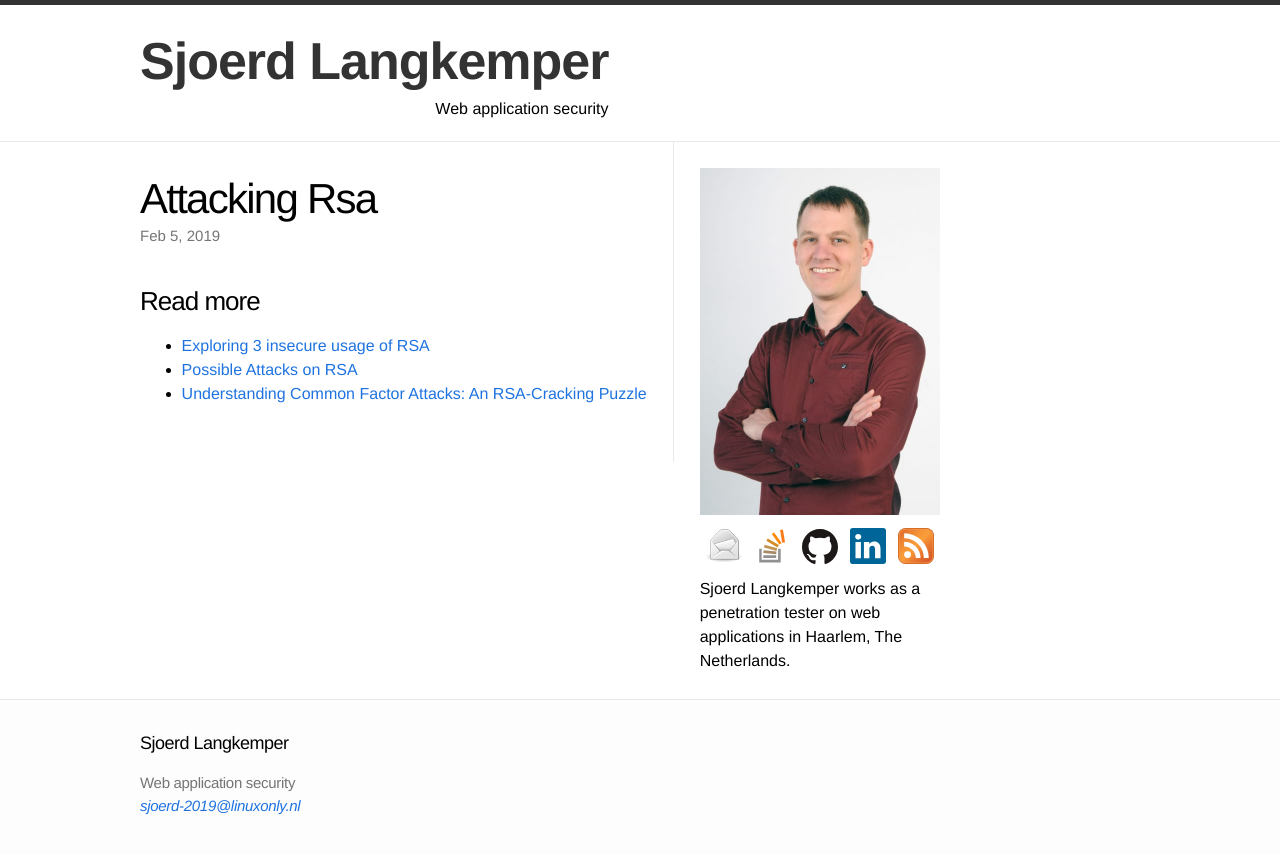
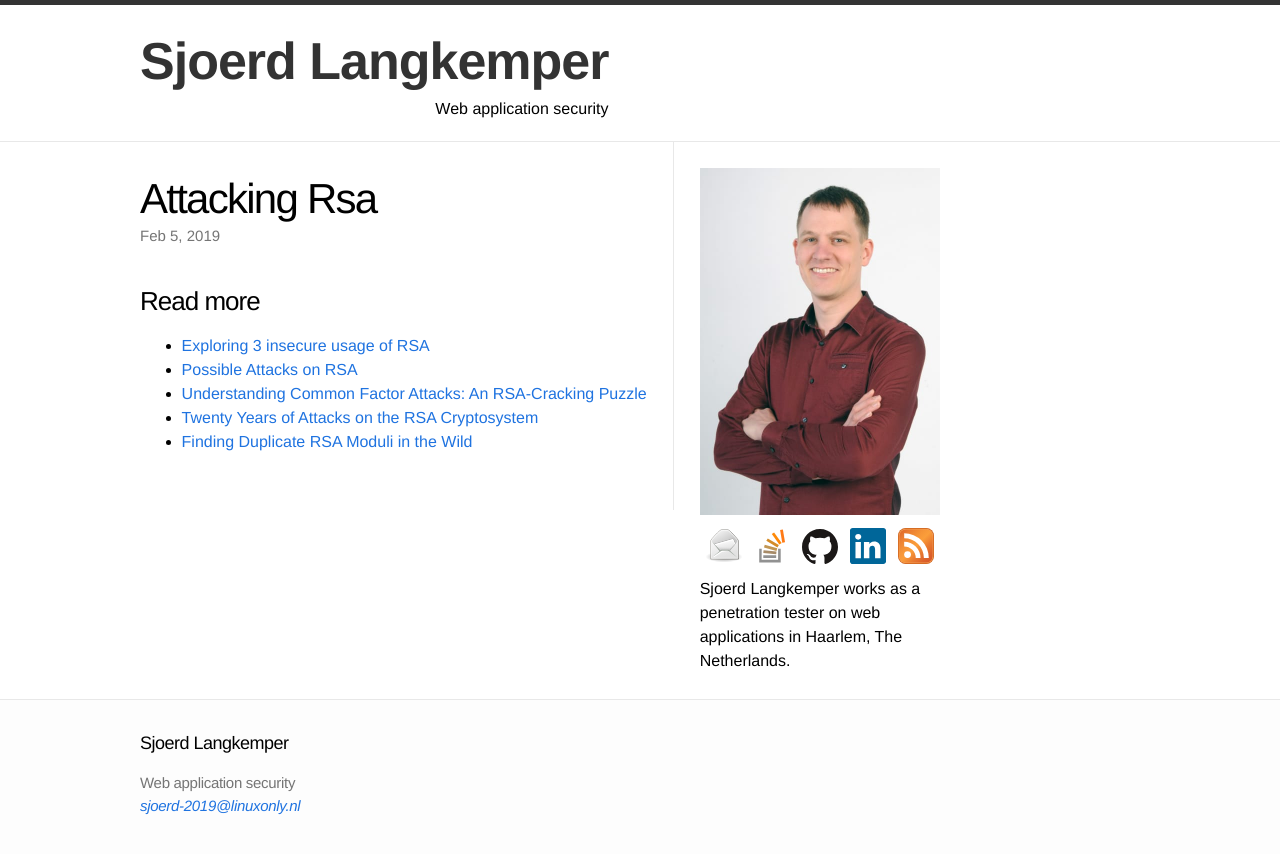
Before and after one commit to Sjord/Sjord.github.io, a Jekyll site: the page built from _posts/2019-02-05-attacking-rsa.md, in a window 1280 px wide. Shown: the top 854 px of the page. Built offline with Jekyll 4.4.1, drawn with Linux system fonts in a browser that asks for light colours; our own code applies the rules of GitHub Pages for plain Markdown files.

Commit message:
Add some more links

```diff
--- a/_posts/2019-02-05-attacking-rsa.md
+++ b/_posts/2019-02-05-attacking-rsa.md
@@ -6,3 +6,5 @@
 * [Exploring 3 insecure usage of RSA](https://www.quaxio.com/exploring_three_weaknesses_in_rsa/)
 * [Possible Attacks on RSA](http://www.members.tripod.com/irish_ronan/rsa/attacks.html)
 * [Understanding Common Factor Attacks: An RSA-Cracking Puzzle](http://www.loyalty.org/~schoen/rsa/)
+* [Twenty Years of Attacks on the RSA Cryptosystem](http://crypto.stanford.edu/~dabo/papers/RSA-survey.pdf)
+* [Finding Duplicate RSA Moduli in the Wild](http://sbudella.altervista.org/blog/20181211-duplicate-moduli.html)
```
